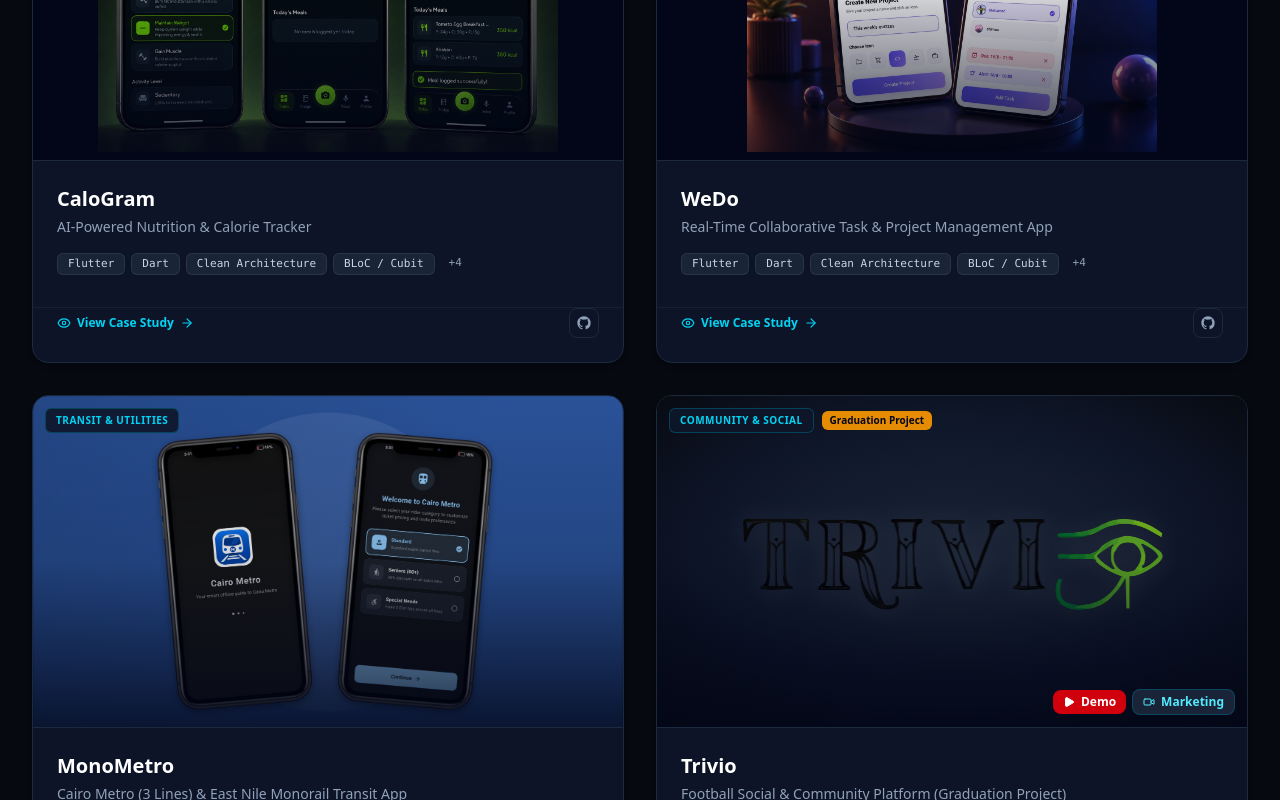
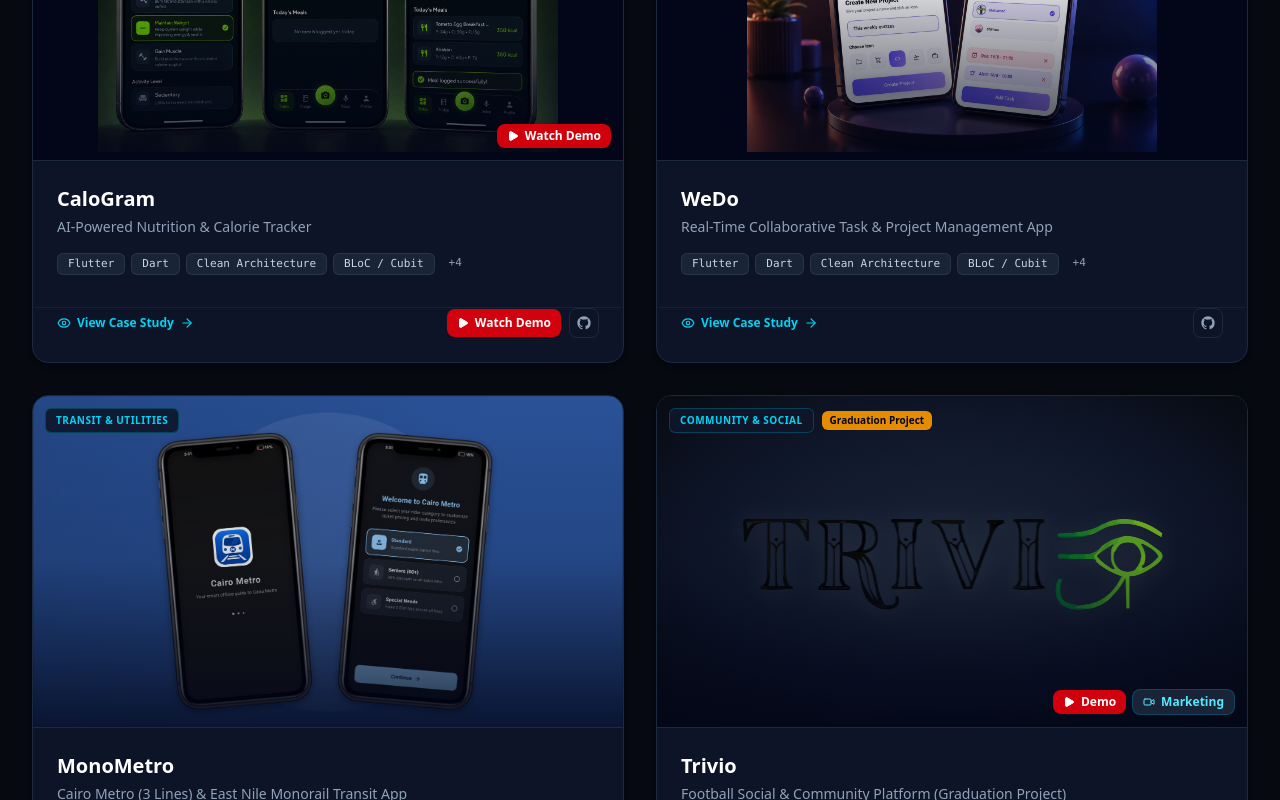
Before and after one commit to shimaakhaled1410-hue/portfolio, a Next.js app: page / in a window 1280 px wide. Shown: the part 2920-3720 px from the top of the page. Built offline with nearby package versions, Linux system fonts and the light colour scheme.

Commit message:
feat(projects): add live demo video button to calogram project

```diff
--- a/src/components/ProjectModal.tsx
+++ b/src/components/ProjectModal.tsx
@@ -52,6 +52,16 @@ export default function ProjectModal({ project, onClose, onOpenVideo }: ProjectM
           </div>
 
           <div className="flex items-center gap-1.5 sm:gap-2 shrink-0">
+            {project.demoVideoUrl && (
+              <button
+                onClick={() => onOpenVideo?.(project.demoVideoUrl!, `${project.name} — Demo`)}
+                className="inline-flex items-center gap-1.5 px-2.5 sm:px-3 py-1.5 rounded-lg text-xs font-semibold bg-red-600/90 hover:bg-red-500 text-white transition-colors"
+                title="Watch Demo"
+              >
+                <Play className="w-3.5 h-3.5 fill-current" />
+                <span className="hidden xs:inline">Watch Demo</span>
+              </button>
+            )}
             <a
               href={project.github}
               target="_blank"
@@ -181,14 +191,25 @@ export default function ProjectModal({ project, onClose, onOpenVideo }: ProjectM
               {(project.demoVideoUrl || project.marketingVideoUrl) && (
                 <div className="space-y-4">
                   <h5 className="text-xs font-bold uppercase tracking-wider text-slate-500 dark:text-slate-400">
-                    Project Videos
+                    Project Video{project.marketingVideoUrl ? 's' : ''}
                   </h5>
-                  <div className="grid grid-cols-1 md:grid-cols-2 gap-4">
+                  <div className={`grid grid-cols-1 ${project.marketingVideoUrl ? 'md:grid-cols-2' : 'max-w-2xl'} gap-4`}>
                     {project.demoVideoUrl && (
                       <div className="space-y-2">
-                        <div className="flex items-center gap-2">
-                          <Play className="w-4 h-4 text-red-500 fill-current" />
-                          <span className="text-xs font-bold text-slate-900 dark:text-white">Demo Video</span>
+                        <div className="flex items-center justify-between">
+                          <div className="flex items-center gap-2">
+                            <Play className="w-4 h-4 text-red-500 fill-current" />
+                            <span className="text-xs font-bold text-slate-900 dark:text-white">Watch Demo</span>
+                          </div>
+                          {onOpenVideo && (
+                            <button
+                              onClick={() => onOpenVideo(project.demoVideoUrl!, `${project.name} — Demo`)}
+                              className="text-[11px] font-semibold text-red-600 dark:text-red-400 hover:underline inline-flex items-center gap-1"
+                            >
+                              <Play className="w-3 h-3 fill-current" />
+                              <span>Enlarge in Modal</span>
+                            </button>
+                          )}
                         </div>
                         <div className="relative w-full aspect-video rounded-2xl overflow-hidden border border-slate-200 dark:border-slate-800 bg-slate-950">
                           <iframe
@@ -396,6 +417,16 @@ export default function ProjectModal({ project, onClose, onOpenVideo }: ProjectM
           </div>
 
           <div className="flex items-center gap-2">
+            {project.demoVideoUrl && (
+              <button
+                onClick={() => onOpenVideo?.(project.demoVideoUrl!, `${project.name} — Demo`)}
+                className="inline-flex items-center gap-1.5 px-3.5 py-2 text-xs font-semibold bg-red-600/90 hover:bg-red-500 text-white rounded-xl transition-colors shadow-xs"
+                title="Watch Demo"
+              >
+                <Play className="w-3.5 h-3.5 fill-current" />
+                <span>Watch Demo</span>
+              </button>
+            )}
             <a
               href={project.github}
               target="_blank"
--- a/src/components/Projects.tsx
+++ b/src/components/Projects.tsx
@@ -130,7 +130,7 @@ export default function Projects({ onSelectProject, onOpenVideo }: ProjectsProps
                     )}
                   </div>
 
-                  {/* Dual YouTube buttons for Trivio */}
+                  {/* Dual YouTube buttons */}
                   {(project.demoVideoUrl || project.marketingVideoUrl) && (
                     <div className="absolute bottom-3 right-3 flex items-center gap-1.5">
                       {project.demoVideoUrl && (
@@ -140,9 +140,10 @@ export default function Projects({ onSelectProject, onOpenVideo }: ProjectsProps
                             onOpenVideo(project.demoVideoUrl!, `${project.name} — Demo`);
                           }}
                           className="inline-flex items-center gap-1.5 px-2.5 py-1 rounded-lg text-xs font-semibold bg-red-600/90 hover:bg-red-500 text-white backdrop-blur-md transition-colors"
+                          title="Watch Demo"
                         >
                           <Play className="w-3 h-3 fill-current" />
-                          <span>Demo</span>
+                          <span>{project.marketingVideoUrl ? 'Demo' : 'Watch Demo'}</span>
                         </button>
                       )}
                       {project.marketingVideoUrl && (
@@ -206,12 +207,27 @@ export default function Projects({ onSelectProject, onOpenVideo }: ProjectsProps
               </div>
 
               {/* Action Bar */}
-              <div className="p-6 pt-0 border-t border-slate-100 dark:border-slate-800/60 mt-2 flex items-center justify-between">
+              <div className="p-6 pt-0 border-t border-slate-100 dark:border-slate-800/60 mt-2 flex items-center justify-between gap-2">
                 <span className="inline-flex items-center gap-1.5 text-xs font-bold text-cyan-600 dark:text-cyan-400 group-hover:text-cyan-500 transition-colors">
                   <Eye className="w-3.5 h-3.5" />
                   <span>View Case Study</span>
                   <ArrowRight className="w-3.5 h-3.5 transition-transform group-hover:translate-x-1" />
                 </span>
+
+                <div className="flex items-center gap-2">
+                  {project.demoVideoUrl && (
+                    <button
+                      onClick={(e) => {
+                        e.stopPropagation();
+                        onOpenVideo(project.demoVideoUrl!, `${project.name} — Demo`);
+                      }}
+                      className="inline-flex items-center gap-1.5 px-2.5 py-1.5 rounded-lg text-xs font-semibold bg-red-600/90 hover:bg-red-500 text-white transition-colors"
+                      title="Watch Demo"
+                    >
+                      <Play className="w-3 h-3 fill-current" />
+                      <span>Watch Demo</span>
+                    </button>
+                  )}
 
                   <a
                     href={project.github}
@@ -224,6 +240,7 @@ export default function Projects({ onSelectProject, onOpenVideo }: ProjectsProps
                     <GithubIcon className="w-4 h-4" />
                   </a>
                 </div>
+              </div>
 
             </div>
           ))}
--- a/src/data/portfolioData.ts
+++ b/src/data/portfolioData.ts
@@ -44,6 +44,7 @@ export const projects: Project[] = [
     ],
     github: 'https://github.com/shimaakhaled1410-hue/CaloGram-flutter',
     demoUrl: 'https://github.com/shimaakhaled1410-hue/CaloGram-flutter',
+    demoVideoUrl: 'https://youtube.com/shorts/h9CH2ZhHmZ4',
     image: '/assets/CaloGram_Freelancing_Project_Dashboard.png',
     gallery: [
       {
```
Lines whose indentation alone changed are shown as unchanged.
